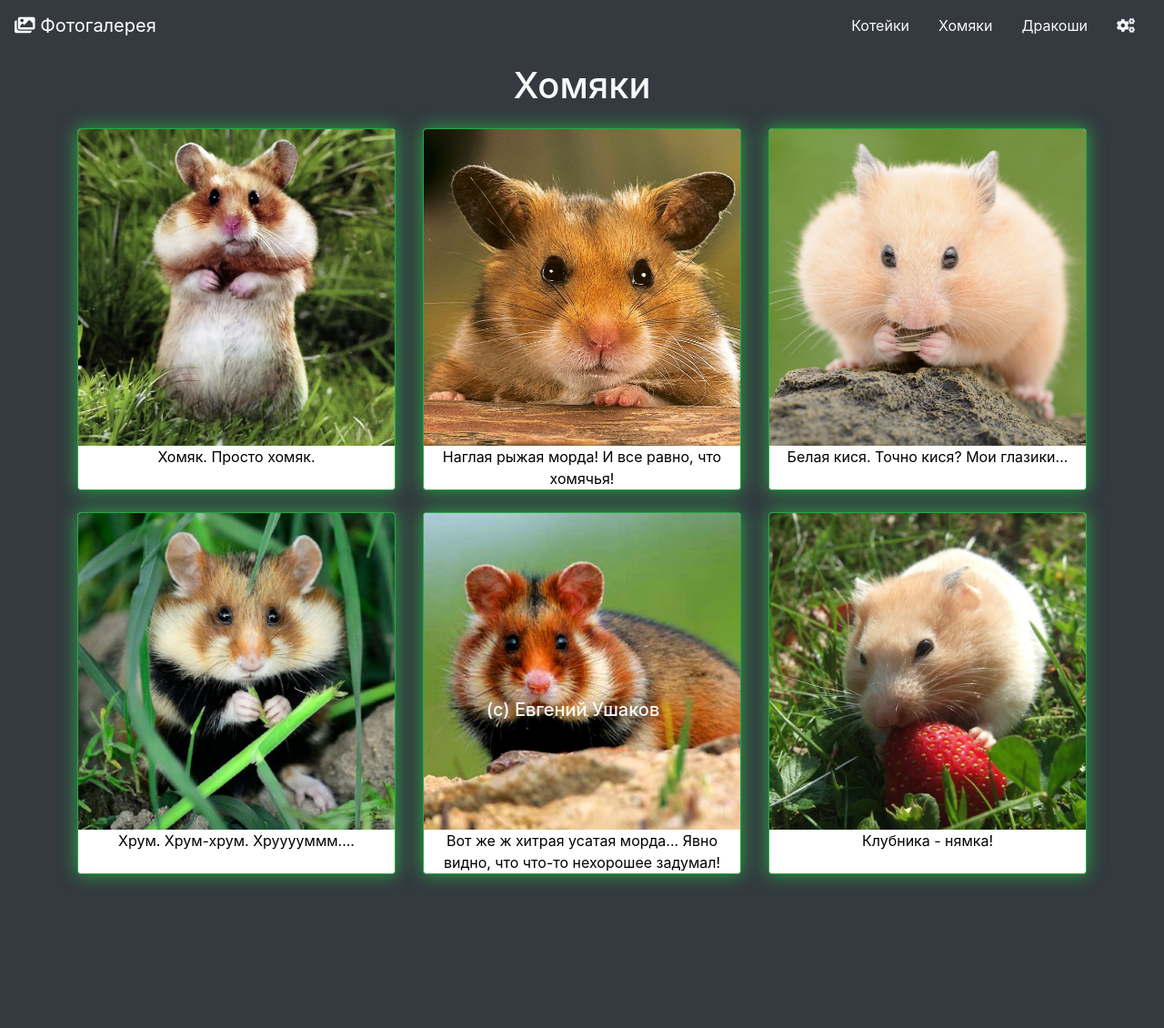
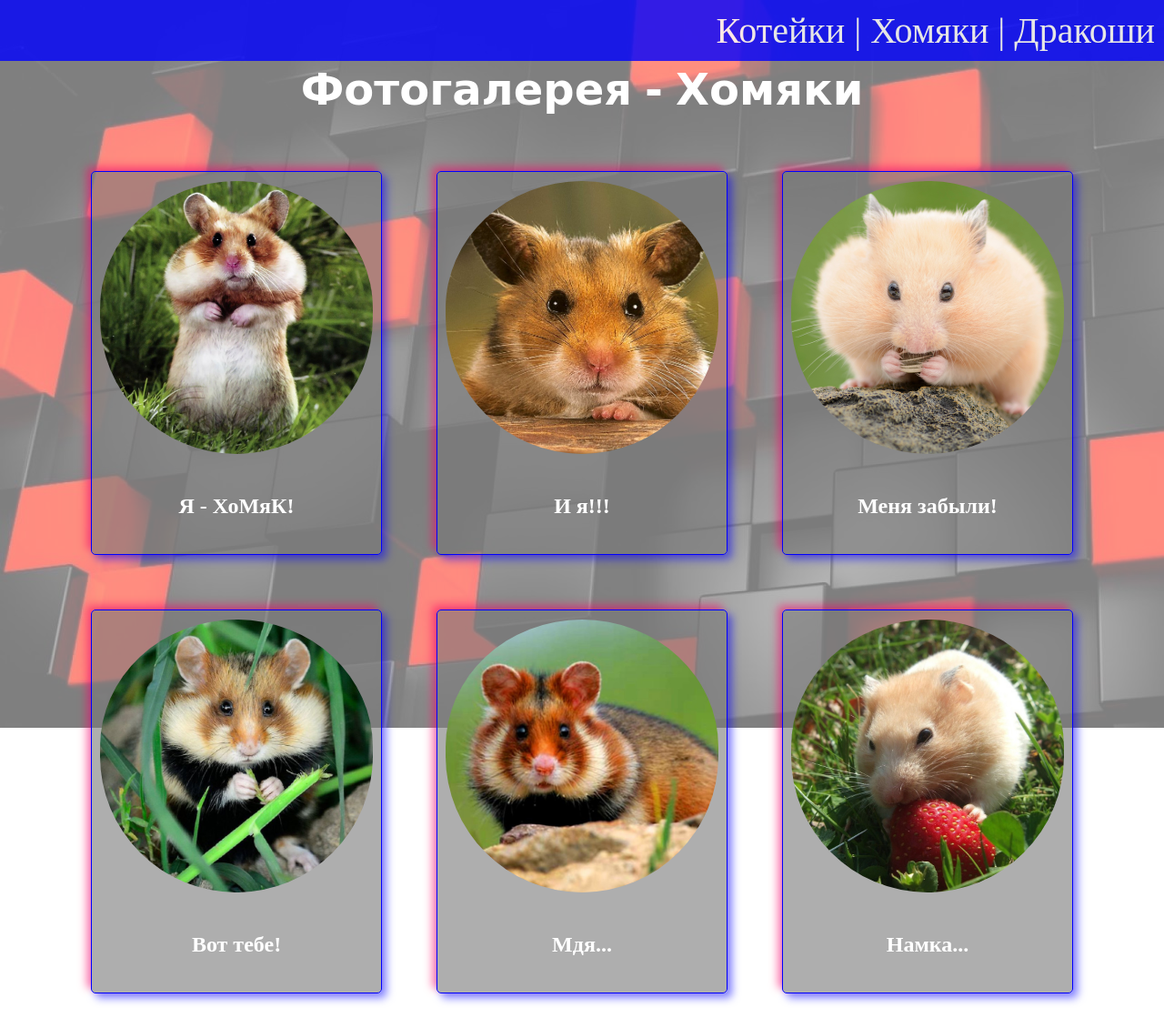
Before and after one commit to Volan-d/web-2, a PHP site: page /gallary_old/homka.html in a window 1280 px wide. Shown: the whole page at 91% size. Before the commit the page ends 973 px from the top, so only its background shows below. Run offline with PHP 8.4, Linux system fonts and the light colour scheme; some libraries are stand-ins or nearby versions.

Commit message:
18.04.2021

```diff
--- a/css/style.css
+++ b/css/style.css
@@ -77,6 +77,10 @@ body{
 .check-public input {
     width: 25px;
     height: 25px;
+}
+
+.form-select {
+    width: 100%;
 }
 
 .b-page__content{min-height:100px}
--- a/gallary_old/homka.html
+++ b/gallary_old/homka.html
@@ -1,134 +1,103 @@
 <!DOCTYPE html>
-<html lang="en">
+<html>
 <head>
-    <meta charset="UTF-8">
-    <link rel="stylesheet" href="../css/bootstrap.min.css">
-    <link rel="stylesheet" href="../css/all.css">
-    <link rel="stylesheet" href="https://cdnjs.cloudflare.com/ajax/libs/ekko-lightbox/5.3.0/ekko-lightbox.css" integrity="sha512-Velp0ebMKjcd9RiCoaHhLXkR1sFoCCWXNp6w4zj1hfMifYB5441C+sKeBl/T/Ka6NjBiRfBBQRaQq65ekYz3UQ==" crossorigin="anonymous" />
-    <link rel="stylesheet" href="../css/style.css">
-    <title>Хомяки</title>
+	<title>Фотогалерея - Хомяки</title>
+	<meta charset="utf-8"; content="text/html">
+	<link rel="stylesheet" type="text/css" href="css/style.css">
+	<link rel="icon" href="favicon.homka.png" sizes="any" type="image/png">
 </head>
-<body class="bg-dark" id="homka-page">
-<!-- Navigation-->
-<nav class="navbar navbar-dark fixed-top">
-    <a class="navbar-brand" href="#">
-        <i class="fas fa-images"></i> Фотогалерея
+
+<body>
+<div class="bg"></div>
+<div id="menu">
+	<a href="index.html">Котейки</a> | <a href="homka.html">Хомяки</a> | <a href="dragon.html" style="margin-right: 20px;">Дракоши</a>
+</div>
+<h1 class="title homka">Фотогалерея - Хомяки</h1>
+	<div class="flex">
+		<!--
+			<a class="cat_01">
+			<div class="img_cat">
+				<div class="bg_img">
+					<img src="img/cat/cat_01.jpg">
+					<h5>Первый котик</h5>
+				</div>
+			</div>
 		</a>
-    <div class="flex-row d-flex">
-        <a class="nav-link text-light" href="index.html">Котейки</a>
-        <a class="nav-link text-light" href="homka.html">Хомяки</a>
-        <a class="nav-link text-light" href="dragon.html">Дракоши</a>
-        <a class="nav-item nav-link text-light" href="#" data-toggle="modal" data-target="#setting"><i class="fas fa-cogs"></i></a>
+			-->
+		<a class="cat_01" data-tilt data-tilt-max="5">
+			<div class="img_cat">
+				<div class="bg_img">
+					<img src="img/homka/01.jpg">
+					<h5>Я - ХоМяК!</h5>
 				</div>
-</nav>
-
-<!-- Body-->
-<div class="container">
-    <h1 class="text-center text-light">Хомяки</h1>
-    <div class="row row-cols-3">
-        <div class="col mb-4">
-            <a href="../img/homka/01.jpg" data-toggle="lightbox" data-title="Хомяки" data-footer="Хомяк. Просто хомяк.">
-                <div class="card border-success text-center h-100 shadow-lg-homka bg-white rounded">
-                    <img src="../img/homka/01.jpg" class="card-img-top" alt="...">
-                    <div class="card-body">
-                        <p class="card-text">Хомяк. Просто хомяк.</p>
+			</div>
+		</a>
+		<a class="cat_02" data-tilt data-tilt-max="5">
+			<div class="img_cat">
+				<div class="bg_img">
+					<img src="img/homka/02.jpg">
+					<h5>И я!!!</h5>
+				</div>
+			</div>
+		</a>
+		<a class="cat_03" data-tilt data-tilt-max="5">
+			<div class="img_cat">
+				<div class="bg_img">
+					<img src="img/homka/03.jpg">
+					<h5>Меня забыли!</h5>
+				</div>
+			</div>
+		</a>
+		<a class="cat_04" data-tilt data-tilt-max="5">
+			<div class="img_cat">
+				<div class="bg_img">
+					<img src="img/homka/04.jpg">
+					<h5>Вот тебе!</h5>
+				</div>
+			</div>
+		</a>
+		<a class="cat_05" data-tilt data-tilt-max="5">
+			<div class="img_cat">
+				<div class="bg_img">
+					<img src="img/homka/05.jpg">
+					<h5>Мдя...</h5>
+				</div>
+			</div>
+		</a>
+		<a class="cat_06" data-tilt data-tilt-max="5">
+			<div class="img_cat">
+				<div class="bg_img">
+					<img src="img/homka/06.jpg">
+					<h5>Намка...</h5>
 				</div>
 			</div>
 		</a>
 	</div>
 
-        <div class="col mb-4">
-            <a href="../img/homka/02.jpg" data-toggle="lightbox" data-title="Хомяки" data-footer="Наглая рыжая морда! И все равно, что хомячья!">
-                <div class="card border-success text-center h-100 shadow-lg-homka bg-white rounded">
-                    <img src="../img/homka/02.jpg" class="card-img-top" alt="...">
-                    <div class="card-body">
-                        <p class="card-text">Наглая рыжая морда! И все равно, что хомячья!</p>
-                    </div>
-                </div>
+<a class="lightbox" id="cat_01">
+	<img src="img/homka/01.jpg">
 </a>
-        </div>
+<a class="lightbox" id="cat_02">
+	<img src="img/homka/02.jpg">
+</a>
+<a class="lightbox" id="cat_03">
+	<img src="img/homka/03.jpg">
+</a>
+<a class="lightbox" id="cat_04">
+	<img src="img/homka/04.jpg">
+</a>
+<a class="lightbox" id="cat_05">
+	<img src="img/homka/05.jpg">
+</a>
+<a class="lightbox" id="cat_06">
+	<img src="img/homka/06.jpg">
+</a>
 
-        <div class="col mb-4">
-            <a href="../img/homka/03.jpg" data-toggle="lightbox" data-title="Хомяки" data-footer="Белая кися. Точно кися? Мои глазики...">
-                <div class="card border-success text-center h-100 shadow-lg-homka bg-white rounded">
-                    <img src="../img/homka/03.jpg" class="card-img-top" alt="...">
-                    <div class="card-body">
-                        <p class="card-text">Белая кися. Точно кися? Мои глазики...</p>
-                    </div>
-                </div>
-            </a>
-        </div>
+<script src="js/jquery-3.5.1.js"></script>
+<script src="js/tilt.jquery.js"></script>
+<script src="js/script.js"></script>
 
-        <div class="col mb-4">
-            <a href="../img/homka/04.jpg" data-toggle="lightbox" data-title="Хомяки" data-footer="Хрум. Хрум-хрум. Хрууууммм....">
-                <div class="card border-success text-center h-100 shadow-lg-homka bg-white rounded">
-                    <img src="../img/homka/04.jpg" class="card-img-top" alt="...">
-                    <div class="card-body">
-                        <p class="card-text">Хрум. Хрум-хрум. Хрууууммм....</p>
-                    </div>
-                </div>
-            </a>
-        </div>
+</body>
 
-        <div class="col mb-4">
-            <a href="../img/homka/05.jpg" data-toggle="lightbox" data-title="Хомяки" data-footer="Вот же ж хитрая усатая морда... Явно видно, что что-то нехорошее задумал!">
-                <div class="card border-success text-center h-100 shadow-lg-homka bg-white rounded">
-                    <img src="../img/homka/05.jpg" class="card-img-top" alt="...">
-                    <div class="card-body">
-                        <p class="card-text">Вот же ж хитрая усатая морда... Явно видно, что что-то нехорошее задумал!</p>
-                    </div>
-                </div>
-            </a>
-        </div>
 
-        <div class="col mb-4">
-            <a href="../img/homka/06.jpg" data-toggle="lightbox" data-title="Хомяки" data-footer="Клубника - нямка!">
-                <div class="card border-success text-center h-100 shadow-lg-homka bg-white rounded">
-                    <img src="../img/homka/06.jpg" class="card-img-top" alt="...">
-                    <div class="card-body">
-                        <p class="card-text">Клубника - нямка! </p>
-                    </div>
-                </div>
-            </a>
-        </div>
-    </div>
-</div>
-
-    <footer>
-        <div class="text-center fixed-bottom text-light"><h5>(c) Евгений Ушаков</h5></div>
-    </footer>
-
-<!-- Modal -->
-<div class="modal fade" id="setting" tabindex="-1" role="dialog">
-    <div class="modal-dialog">
-        <div class="modal-content">
-            <div class="modal-header">
-                <h5 class="modal-title">Заголовок</h5>
-                <button type="button" class="close" data-dismiss="modal" aria-label="Close">
-                    <span aria-hidden="true">&times;</span>
-                </button>
-            </div>
-            <div class="modal-body">
-                <p>
-                    Укажите цвет элемента: <input type="color" name="bg" value="#ff0000" id="changeItemColor">
-                </p>
-                <div class="custom-control custom-switch">
-                    <input type="checkbox" class="custom-control-input" id="check-theme">
-                    <label class="custom-control-label" for="check-theme">Темная тема</label>
-                </div>
-            </div>
-            <div class="modal-footer">
-                <footer>
-                    Тут подпись
-                </footer>
-            </div>
-        </div>
-    </div>
-</div>
-
-    <script src="../js/jquery-3.5.1.js"></script>
-    <script src="../js/bootstrap.min.js"></script>
-    <script src="https://cdnjs.cloudflare.com/ajax/libs/ekko-lightbox/5.3.0/ekko-lightbox.min.js" integrity="sha512-Y2IiVZeaBwXG1wSV7f13plqlmFOx8MdjuHyYFVoYzhyRr3nH/NMDjTBSswijzADdNzMyWNetbLMfOpIPl6Cv9g==" crossorigin="anonymous"></script>
-    <script src="../js/script.js"></script>
-</body>
 </html>
--- a/js/script.js
+++ b/js/script.js
@@ -95,6 +95,36 @@ $(function() {
 
     $('[type="checkbox"]').click(function () {
         $.post('index.php', {id_photo: Number($(this).prop("id").replace(/[^\d]/g, '')), status: $(this).prop('checked')});
+    })
+
+    $("#upload_file").submit(function (e) {
+        e.preventDefault();
+
+        var file_data = $("#selectFile").prop('files')[0];
+        var form_data = new FormData();
+
+        form_data.append('file', file_data);
+
+        $.ajax({
+            url: 'index.php',
+            dataType: 'text',
+            cache: false,
+            processData: false,
+            contentType: false,
+            data: form_data,
+            type: 'post',
+            success: function (php_script_response) {
+                alert(php_script_response);
+            }
+        });
+
+        /*
+        $.post(
+            'index.php',
+            new FormData(this)
+        );
+
+         */
     })
 })
 
```
Also changed, not shown: gallary_old/dragon.html (+92 -90 lines), gallary_old/index.html (+12 -12 lines), index.php (+86 -3 lines), img/cat/01.jpg (added), img/cat/03.jpg (added), img/cat/04.jpg (added), img/cat/05.jpg (added), img/cat/06.jpg (added), 1 other file. Lines whose indentation alone changed are shown as unchanged.
